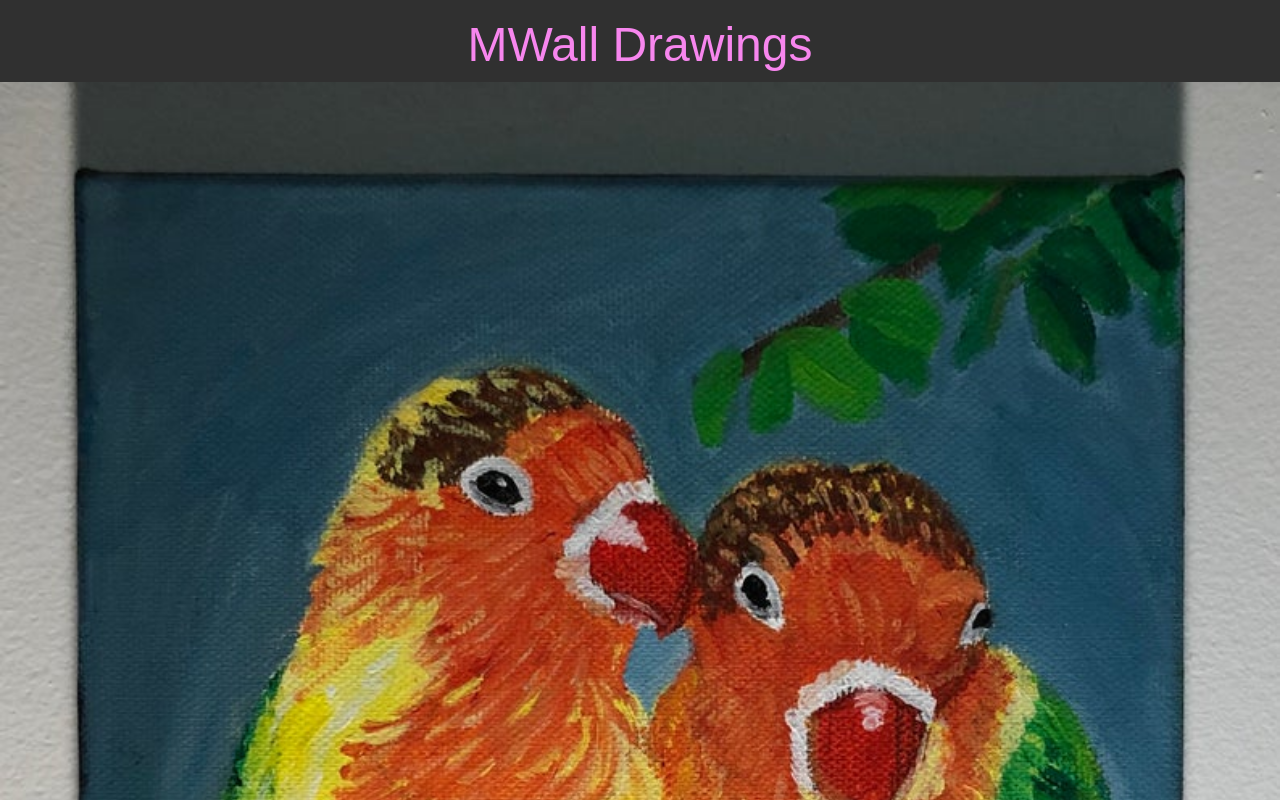
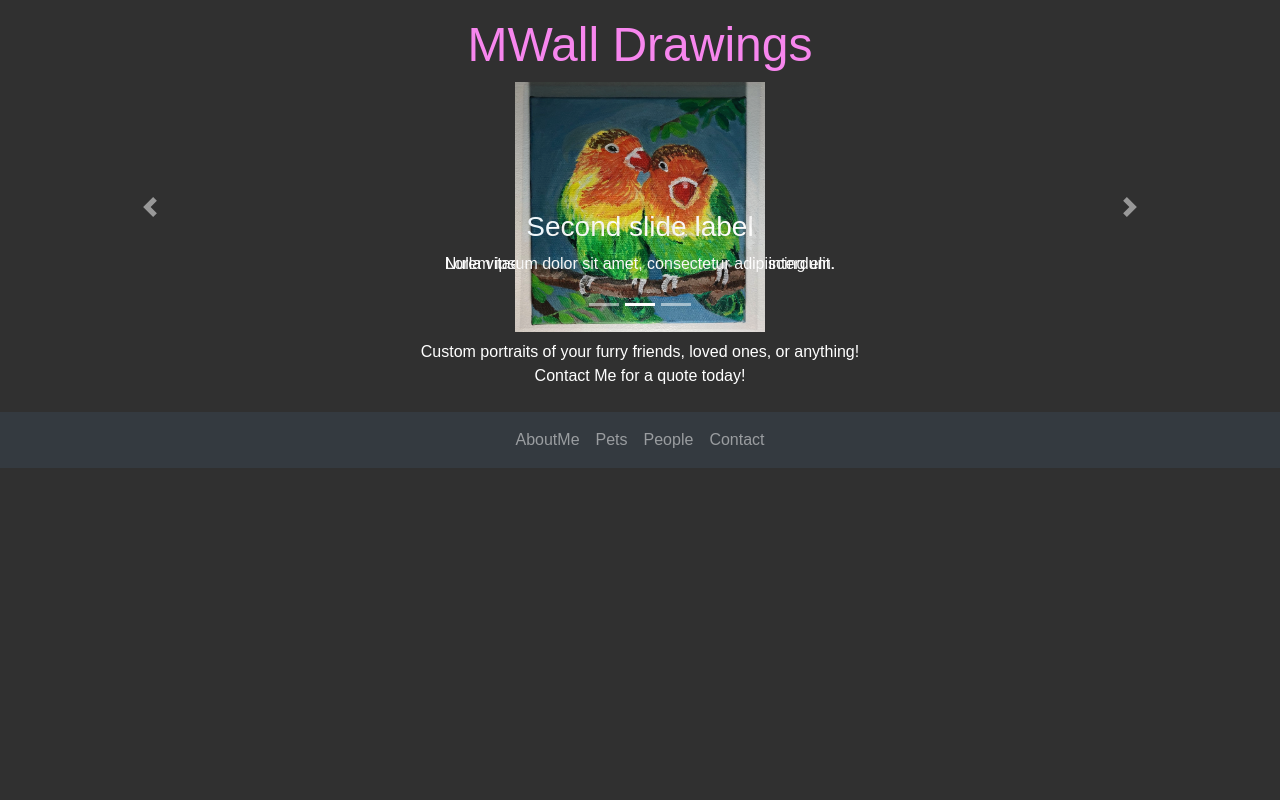
Before and after one commit to TomWallaceJr/mwalldrawings, a React (Create React App) app: page / in a window 1280 px wide. Shown: the top 800 px of the page. Built offline with nearby package versions, Linux system fonts and the light colour scheme; the HTML template or start-up script is replaced by a standard one.

Commit message:
redesigns carousel

```diff
--- a/src/components/Carousel/Carousel.css
+++ b/src/components/Carousel/Carousel.css
@@ -3,3 +3,15 @@
   height: 100px;
   background-color: grey;
 }
+
+.carousel {
+  width: 90%;
+  margin: auto;
+}
+
+.carousel-img {
+  width: 250px;
+  height: 250px;
+  display: block;
+  margin: auto;
+}
--- a/src/components/Carousel/CarouselContainer.js
+++ b/src/components/Carousel/CarouselContainer.js
@@ -3,28 +3,29 @@ import { Carousel } from 'react-bootstrap';
 import image1 from '../../images/eagle.jpg';
 import image2 from '../../images/lovebirds.jpg';
 import image3 from '../../images/storm.jpg';
+import './Carousel.css';
 
 export default function CarouselContainer() {
   return (
-    <Carousel fade>
+    <Carousel fade className="carousel">
       <Carousel.Item>
-        <img className="d-block w-100" src={image1} alt="First slide" />
+        <img className="carousel-img" src={image1} alt="First slide" />
         <Carousel.Caption>
           <h3>First slide label</h3>
           <p>Nulla vitae elit libero, a pharetra augue mollis interdum.</p>
         </Carousel.Caption>
       </Carousel.Item>
+
       <Carousel.Item>
-        <img className="d-block w-100" src={image2} alt="Second slide" />
-
+        <img className="carousel-img" src={image2} alt="Second slide" />
         <Carousel.Caption>
           <h3>Second slide label</h3>
           <p>Lorem ipsum dolor sit amet, consectetur adipiscing elit.</p>
         </Carousel.Caption>
       </Carousel.Item>
+
       <Carousel.Item>
-        <img className="d-block w-100" src={image3} alt="Third slide" />
-
+        <img className="carousel-img" src={image3} alt="Third slide" />
         <Carousel.Caption>
           <h3>Third slide label</h3>
           <p>
```
